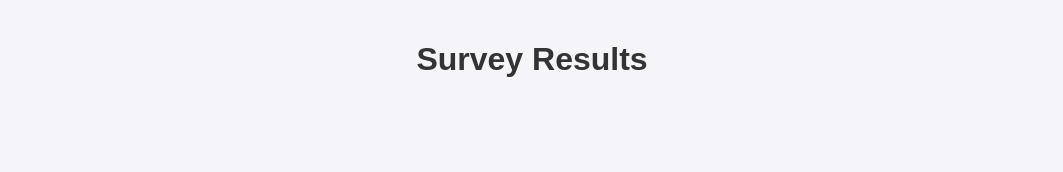
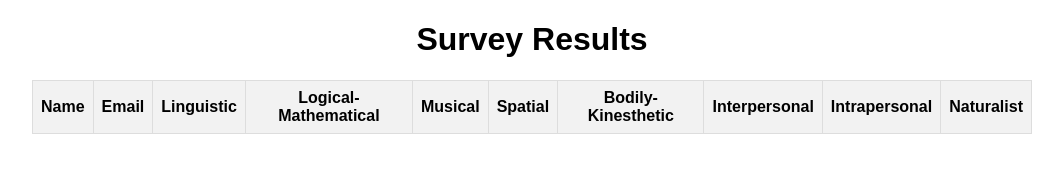
Before and after one commit to rixhabhftw/proto-3, a plain HTML site: page admin.html in a window 1280 px wide. Shown: the whole page, without its empty margins (108-1171 px from the left). Drawn offline with Linux system fonts and the light colour scheme; no server answers.

Commit message:
Update admin.html

```diff
--- a/admin.html
+++ b/admin.html
@@ -3,40 +3,82 @@
 <head>
     <meta charset="UTF-8">
     <meta name="viewport" content="width=device-width, initial-scale=1.0">
-    <title>Admin Page</title>
+    <title>Admin Page - Survey Results</title>
     <style>
         body {
             font-family: Arial, sans-serif;
-            margin: 0;
-            padding: 20px;
-            background-color: #f4f4f9;
+            margin: 20px;
+        }
+        .container {
+            max-width: 1000px;
+            margin: auto;
         }
         h1 {
             text-align: center;
-            color: #333;
         }
-        .user-result {
-            background-color: #fff;
-            margin-bottom: 20px;
-            padding: 20px;
-            border-radius: 8px;
-            box-shadow: 0 2px 4px rgba(0, 0, 0, 0.1);
+        table {
+            width: 100%;
+            border-collapse: collapse;
+            margin-top: 20px;
         }
-        .user-result h2 {
-            margin-top: 0;
+        th, td {
+            border: 1px solid #ddd;
+            padding: 8px;
+            text-align: center;
         }
-        .user-result p {
-            margin: 5px 0;
-        }
-        .category {
-            font-weight: bold;
-            color: #4158D0;
+        th {
+            background-color: #f2f2f2;
         }
     </style>
 </head>
 <body>
-    <h1>Survey Results</h1>
-    <div id="results"></div>
-    <script src="admin.js"></script>
+    <div class="container">
+        <h1>Survey Results</h1>
+        <table>
+            <thead>
+                <tr>
+                    <th>Name</th>
+                    <th>Email</th>
+                    <th>Linguistic</th>
+                    <th>Logical-Mathematical</th>
+                    <th>Musical</th>
+                    <th>Spatial</th>
+                    <th>Bodily-Kinesthetic</th>
+                    <th>Interpersonal</th>
+                    <th>Intrapersonal</th>
+                    <th>Naturalist</th>
+                </tr>
+            </thead>
+            <tbody id="resultsTableBody">
+                <!-- Results will be appended here -->
+            </tbody>
+        </table>
+    </div>
+    <script>
+        fetch('YOUR_GOOGLE_SCRIPT_URL')
+            .then(response => response.json())
+            .then(data => {
+                const resultsTableBody = document.getElementById('resultsTableBody');
+                data.forEach(result => {
+                    const row = document.createElement('tr');
+                    row.innerHTML = `
+                        <td>${result.name}</td>
+                        <td>${result.email}</td>
+                        <td>${result.linguistic}%</td>
+                        <td>${result.logicalMathematical}%</td>
+                        <td>${result.musical}%</td>
+                        <td>${result.spatial}%</td>
+                        <td>${result.bodilyKinesthetic}%</td>
+                        <td>${result.interpersonal}%</td>
+                        <td>${result.intrapersonal}%</td>
+                        <td>${result.naturalist}%</td>
+                    `;
+                    resultsTableBody.appendChild(row);
+                });
+            })
+            .catch(error => {
+                console.error('Error fetching survey results:', error);
+            });
+    </script>
 </body>
 </html>
```
